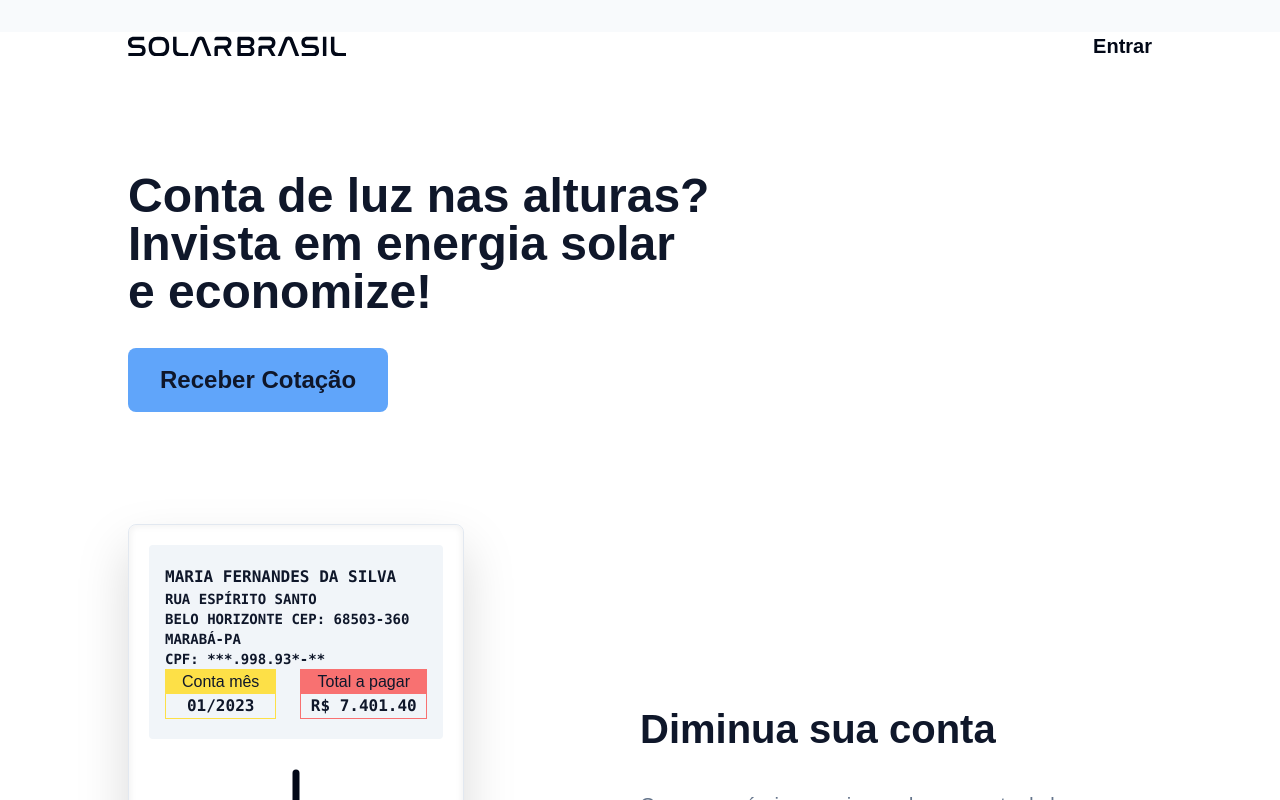
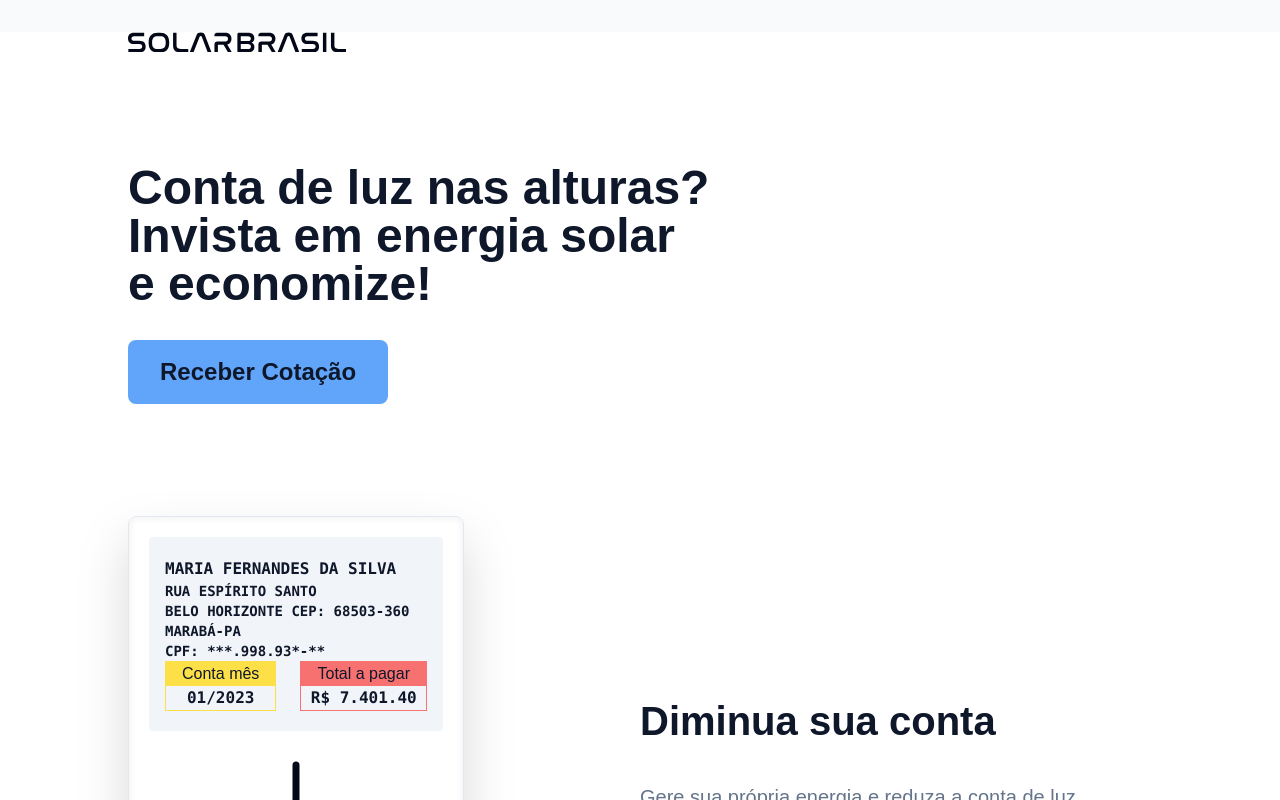
Before and after one commit to SolarBrasil/landing-page, a Next.js app: page / in a window 1280 px wide. Shown: the top 800 px of the page. Built offline with nearby package versions, Linux system fonts and the light colour scheme; a web font is replaced by a local one.

Commit message:
Removes unused login link from header

```diff
--- a/components/Header.js
+++ b/components/Header.js
@@ -12,7 +12,7 @@ export default function Header() {
                         <WhatsAppLogo/>
                         <span>WhatsApp</span>
                     </a>
-                    <a href="/login" className="self-center link">Entrar</a>
+                    {/*<a href="/login" className="self-center link">Entrar</a>*/}
                 </div>
             </nav>
         </section>
```
